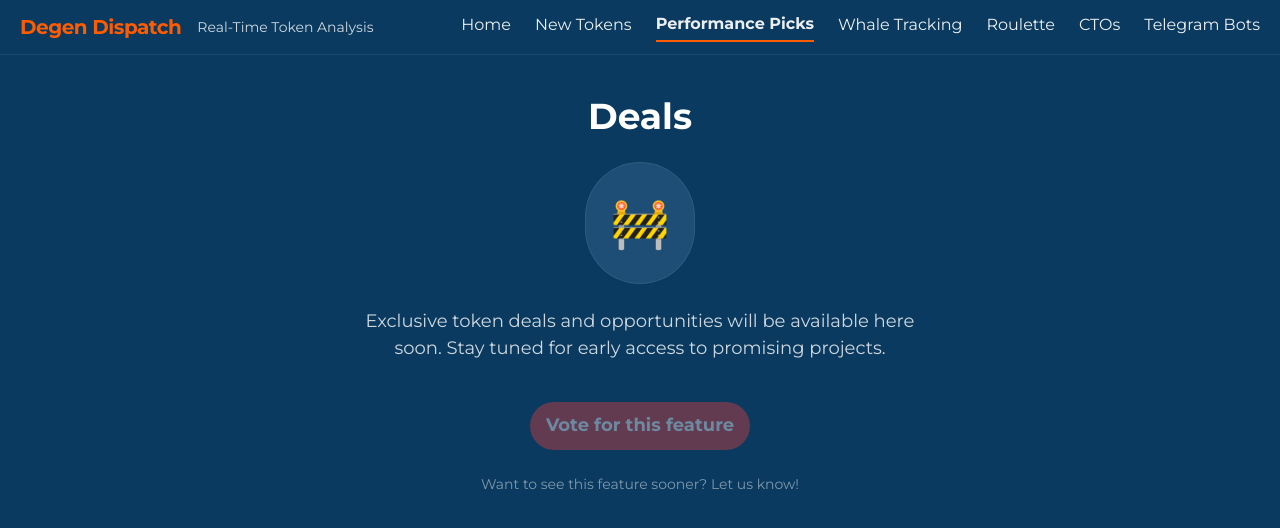
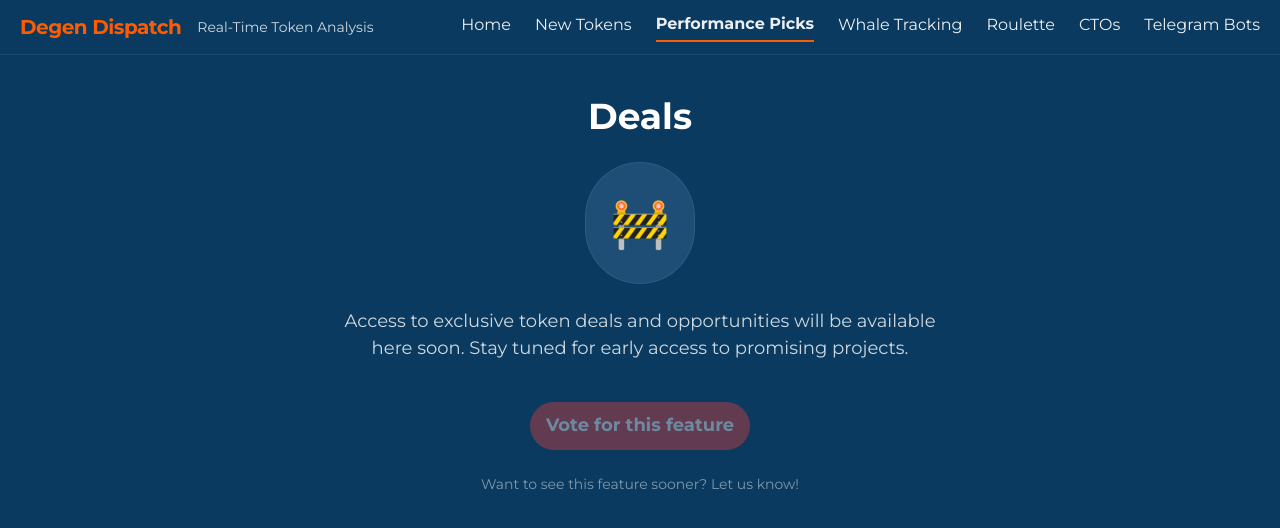
Before and after one commit to yearone-io/degen-front-end, a Next.js app: page /deals in a window 1280 px wide. Shown: the top 528 px of the page. Built offline with nearby package versions, Linux system fonts and the light colour scheme.

Commit message:
messaging

```diff
--- a/src/app/deals/page.tsx
+++ b/src/app/deals/page.tsx
@@ -7,7 +7,7 @@ export default function DealsPage() {
   return (
     <ComingSoonPage
       title="Deals"
-      description="Exclusive token deals and opportunities will be available here soon. Stay tuned for early access to promising projects."
+      description="Access to exclusive token deals and opportunities will be available here soon. Stay tuned for early access to promising projects."
     />
   );
 }
--- a/src/app/page.tsx
+++ b/src/app/page.tsx
@@ -102,13 +102,13 @@ export default function HomePage() {
                 </ListItem>
               </List>
 
-              <Button
+              {/* <Button
                 variant="alpha"
                 size={{ base: "md", md: "lg" }}
                 width={{ base: "100%", sm: "auto" }}
               >
                 GET ALPHA
-              </Button>
+              </Button> */}
 
               <HStack spacing={4} flexWrap="wrap">
                 <Text>Find us on</Text>
```
